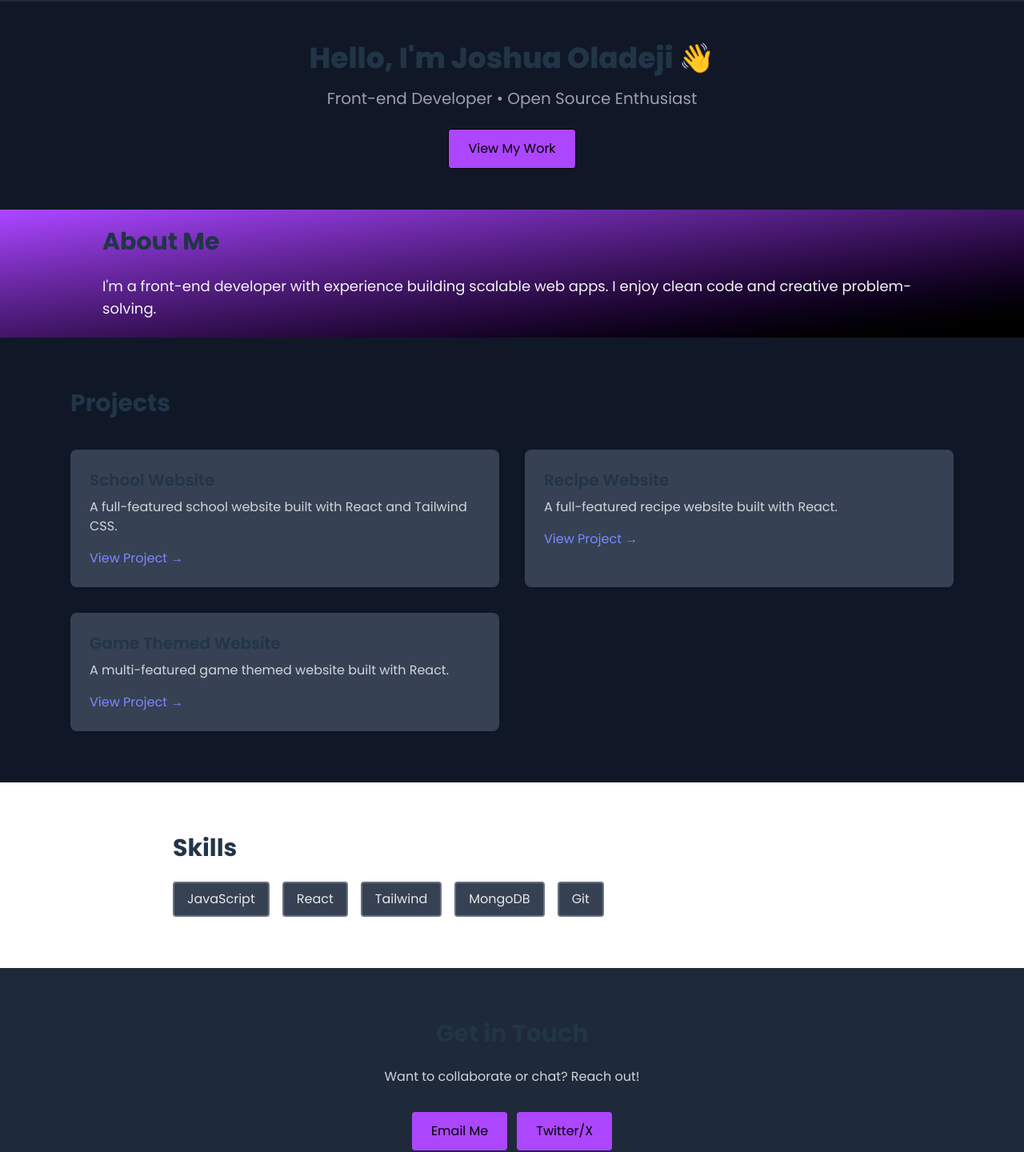
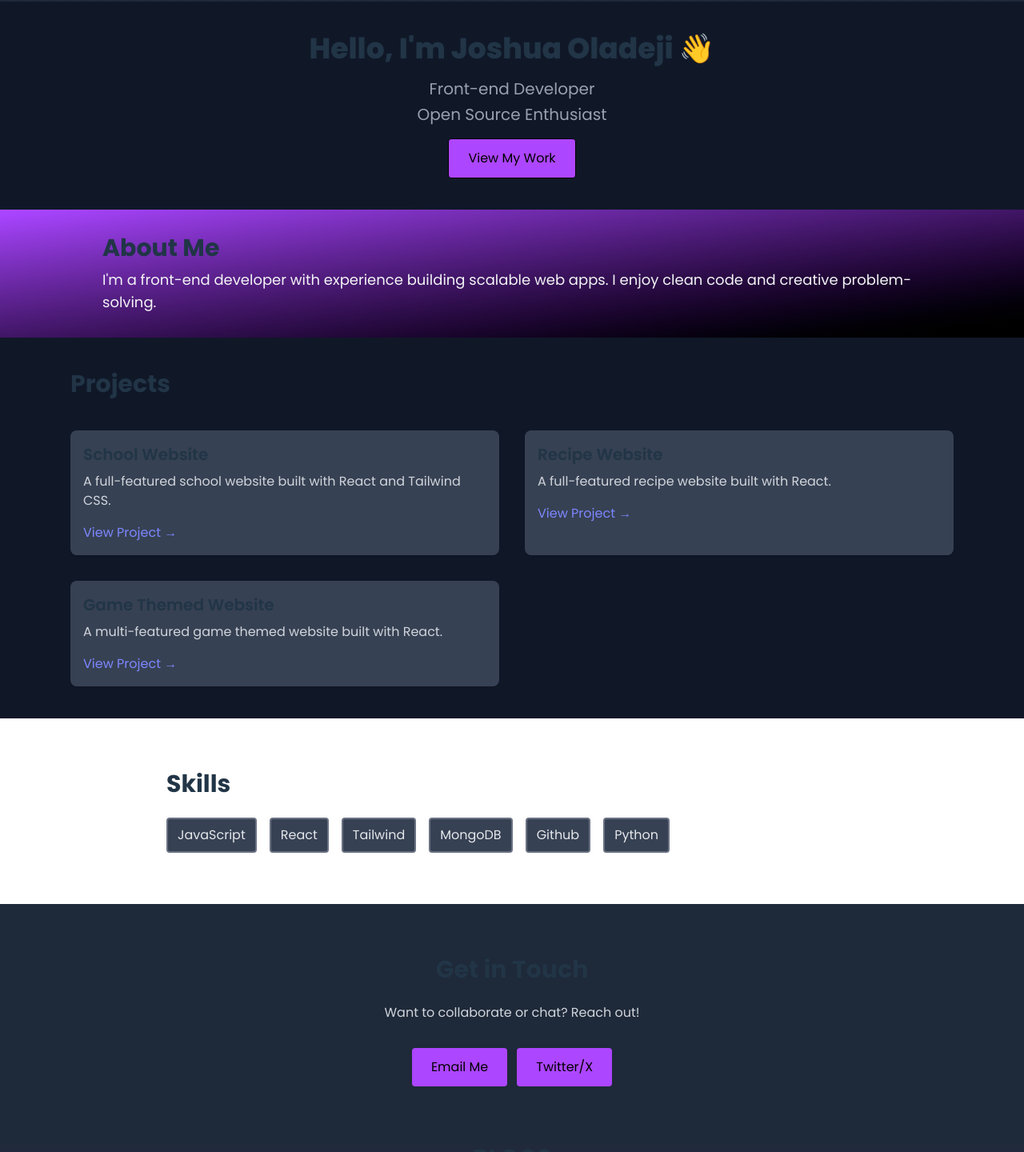
Before and after one commit to Percivalxxvi/grey, a React (Vite) app: page / in a window 1280 px wide. Shown: the part 498-1938 px from the top of the page at 80% size. Built offline with nearby package versions, Linux system fonts and the light colour scheme; a web font is replaced by a local one.

Commit message:
version 1.5.1

```diff
--- a/components/ProjectCard.jsx
+++ b/components/ProjectCard.jsx
@@ -2,10 +2,10 @@ import React from 'react';
 
 const ProjectCard = ({ title, description, link }) => {
   return (
-    <div className="bg-gray-700 rounded-lg p-6 shadow hover:shadow-lg transition">
+    <div className="bg-gray-700 rounded-lg p-4 shadow hover:shadow-lg transition">
       <h4 className="text-xl font-semibold mb-2">{title}</h4>
       <p className="text-gray-300 mb-4">{description}</p>
-      <a href={link} className="text-indigo-400 hover:underline">View Project →</a>
+      <a href={link} className="text-indigo-400 hover:underline text-right">View Project →</a>
     </div>
   );
 };
--- a/pages/Home.jsx
+++ b/pages/Home.jsx
@@ -114,7 +114,7 @@ const Home = () => {
         <div className="lg:w-100 lg:h-100 w-[75%] h-70 duration-500 flex lg:flex hover:shadow-6xl cursor-pointer lg:hover:ml-5 items-center justify-center">
           <img
             className="lg:w-lg lg:h-[98%] w-4/4 h-4/4 lg:hover:scale-102 duration-500 object-cover rounded-3xl"
-            src={profile2}
+            src="https://ik.imagekit.io/percival26/profile2.png?updatedAt=1761569999017"
             alt=""
           />
         </div>
@@ -125,9 +125,8 @@ const Home = () => {
         <h2 className="text-3xl lg:text-4xl font-extrabold mb-4 w-80 lg:w-150 text-center">
           Hello, I'm Joshua Oladeji 👋
         </h2>
-        <p className="text-xl text-gray-400 mb-6">
-          Front-end Developer • Open Source Enthusiast
-        </p>
+        <p className="text-xl text-gray-400 mb-1">Front-end Developer</p>
+        <p className="text-xl text-gray-400 mb-4">Open Source Enthusiast</p>
         <a
           href="#projects"
           className="inline-block bg-purple-500 text-black px-6 py-3 border rounded hover:bg-linear-to-r from-gray-900 to-purple-600 transition hover:text-white active:bg-black active:text-white hover:border hover:border-gray-400"
@@ -136,22 +135,23 @@ const Home = () => {
         </a>
       </section>
       {/* About */}
-      <section id="about"
+      <section
+        id="about"
         className="flex flex-col max-w-8xl px-6 py-16 lg:h-40 h-55 bg-linear-to-tl from-black to-purple-500 justify-center items-center"
       >
-        <h3 className="text-3xl font-bold mb-6 lg:w-5xl text-left w-[90%]">
+        <h3 className="text-3xl font-bold mb-2 lg:w-5xl text-left w-[95%]">
           About Me
         </h3>
-        <p className="text-gray-100 text-lg lg:w-5xl w-[90%]">
+        <p className="text-gray-100 text-lg lg:w-5xl w-[95%]">
           I'm a front-end developer with experience building scalable web apps.
           I enjoy clean code and creative problem-solving.
         </p>
       </section>
       {/* Projects */}
-      <section id="projects" className="bg-gray-900 py-16">
+      <section id="projects" className="bg-gray-900 py-10">
         <div className="max-w-6xl mx-auto px-6">
-          <h3 className="text-3xl font-bold mb-10">Projects</h3>
-          <div className="grid md:grid-cols-2 gap-8">
+          <h3 className="text-3xl font-bold lg:mb-10 mb-5">Projects</h3>
+          <div className="grid md:grid-cols-2 lg:gap-8 gap-4">
             <ProjectCard
               title="School Website"
               description="A full-featured school website built with React and Tailwind CSS."
@@ -171,19 +171,24 @@ const Home = () => {
         </div>
       </section>
       {/* Skills */}
-      <section id="skills" className="max-w-4xl mx-auto px-6 py-16">
+      <section id="skills" className="max-w-4xl mx-auto px-4 lg:py-16 py-10">
         <h3 className="text-3xl font-bold mb-6">Skills</h3>
         <div className="flex flex-wrap gap-4 text-gray-200">
-          {["JavaScript", "React", "Tailwind", "MongoDB", "Git"].map(
-            (skill) => (
-              <span
-                key={skill}
-                className="bg-gray-700 px-4 py-2 rounded border-2 border-gray-500"
-              >
-                {skill}
-              </span>
-            )
-          )}
+          {[
+            "JavaScript",
+            "React",
+            "Tailwind",
+            "MongoDB",
+            "Github",
+            "Python",
+          ].map((skill) => (
+            <span
+              key={skill}
+              className="bg-gray-700 px-3 py-2 rounded border-2 border-gray-500"
+            >
+              {skill}
+            </span>
+          ))}
         </div>
       </section>
       {/* Contact */}
@@ -210,7 +215,8 @@ const Home = () => {
         </div>
       </section>
       {/* Blog */}
-      <section id="blog"
+      <section
+        id="blog"
         className="flex flex-col items-center justify-center h-fit pt-2 pb-2 bg-linear-to-b from-gray-800 to-purple-500 lg:border-t-0"
       >
         <div className="text-3xl font-bold mb-2">BLOGS</div>
@@ -220,7 +226,7 @@ const Home = () => {
           ))}
         </div>
       </section>
-      <Totop/>
+      <Totop />
       <footer className="bg-gray-900 text-center py-6 border-t border-gray-700">
         <p className="text-gray-500 text-sm">
           &copy; 2025 GreyLine Solutions. All rights reserved.
```
